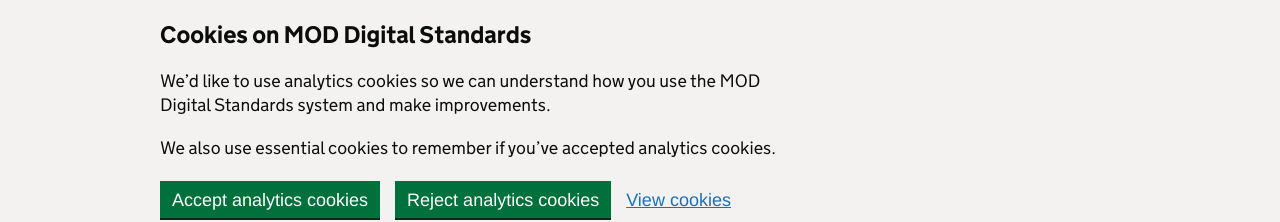
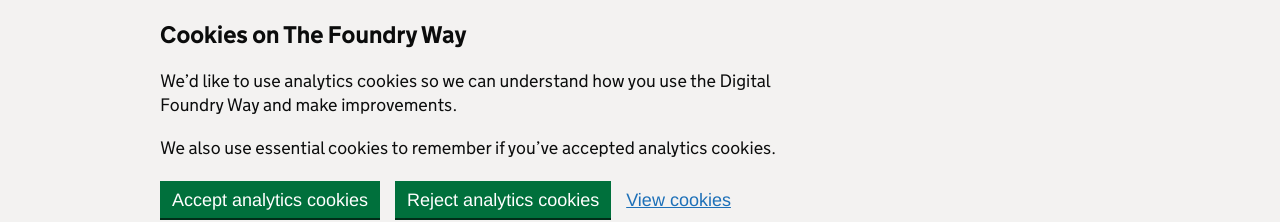
Before and after one commit to strudders-foundry/the-foundry-way, an MkDocs documentation site: the page built from docs/index.md, in a window 1280 px wide. Shown: the top 222 px of the page. Built offline with MkDocs 1.6.1 and Material for MkDocs 9.7.7, drawn with Linux system fonts in a browser that asks for light colours; comment, search, counter and statistics services are not loaded.

Commit message:
adjusted cookies messaging names

```diff
--- a/theme/main.html
+++ b/theme/main.html
@@ -34,13 +34,13 @@
     <div class="govuk-grid-row">
       <div class="govuk-grid-column-two-thirds">
         <h2 class="govuk-cookie-banner__heading govuk-heading-m">
-          Cookies on MOD Digital Standards
+          Cookies on The Foundry Way
         </h2>
 
         <div class="govuk-cookie-banner__content">
           <p class="govuk-body">
             We’d like to use analytics cookies so we can understand how you use
-            the MOD Digital Standards system and make improvements.
+            the Digital Foundry Way and make improvements.
           </p>
           <p class="govuk-body">
             We also use essential cookies to remember if you’ve accepted
```
